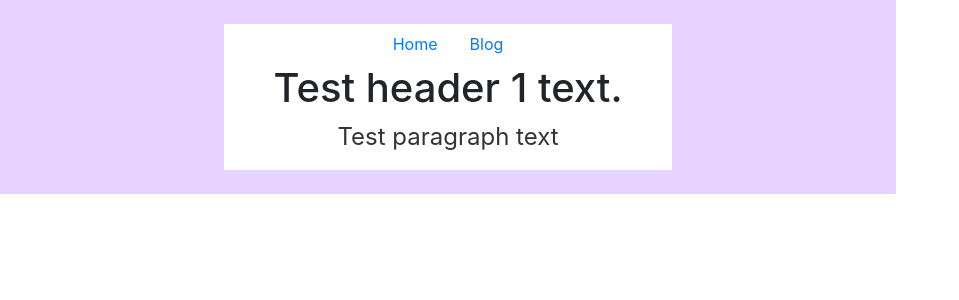
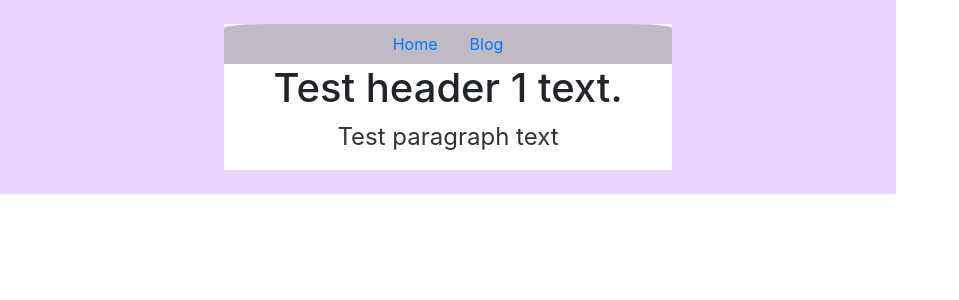
Before and after one commit to emilyripka/nano_NMR, a Jekyll site: the page built from index.html, in a window 1280 px wide. Shown: the top 300 px of the page, without its empty margins (0-959 px from the left). Built offline with Jekyll 4.4.1, drawn with Linux system fonts in a browser that asks for light colours.

Commit message:
round nav bar

```diff
--- a/_layouts/default.html
+++ b/_layouts/default.html
@@ -30,7 +30,7 @@
          <div class="row col-centered text-center" style='border:none'>
 	     <div class='col-sm-3' style='background:#e8d2ff;'>
 	     </div>
-             <div class="col-md">
+             <div class="col-md" style='background:#bfbac4; border-top-left-radius:10%; border-top-right-radius:10%;'>
                 <ul class="nav justify-content-center">
                    <li class="nav-item">
                       <a class="nav-link active" href="/nano_NMR/">Home</a>
```
